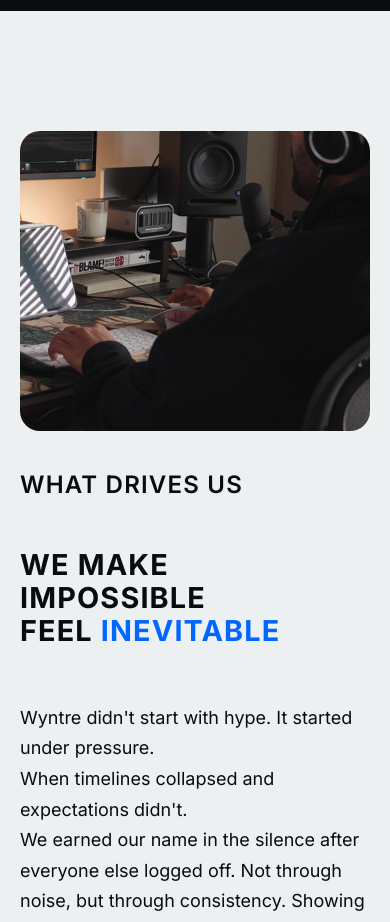
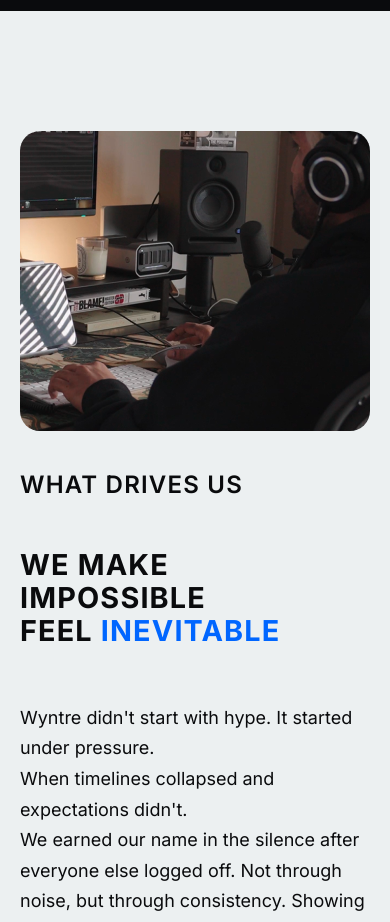
Before and after one commit to Harivonwintr/Wyntre-Studios, a Next.js app: page / in a window 390 px wide. Shown: the part 3080-4002 px from the top of the page. Built offline with nearby package versions, Linux system fonts and the light colour scheme; a web font is replaced by a local one.

Commit message:
Move What Drives Us image crop up by 50px on mobile

```diff
--- a/app/globals.css
+++ b/app/globals.css
@@ -3762,7 +3762,7 @@ a.cs-card:hover .card-title {
     width: 100%;
     height: 300px;
     object-fit: cover;
-    object-position: center center;
+    object-position: center 30%;
   }
 }
 
```
